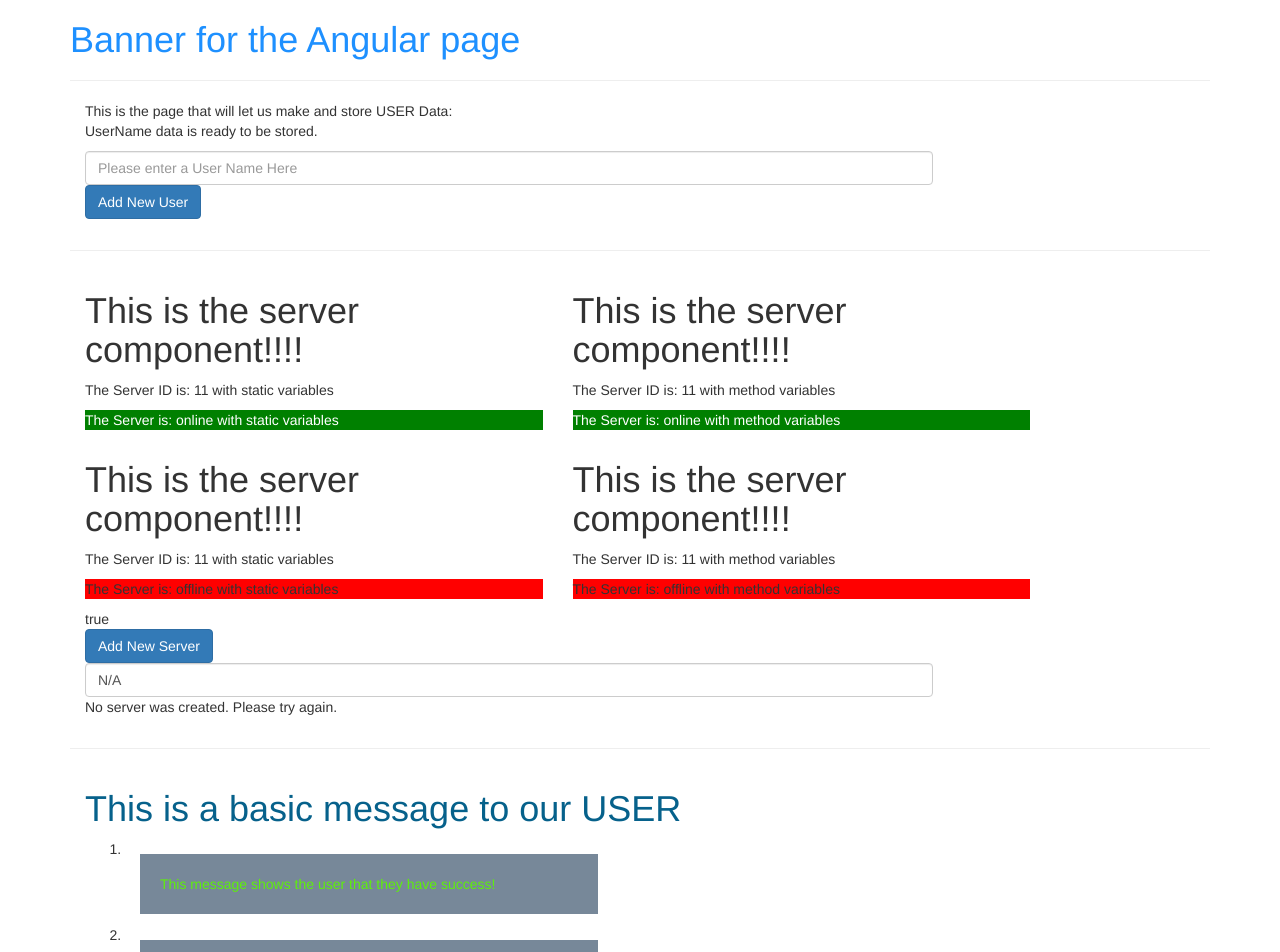
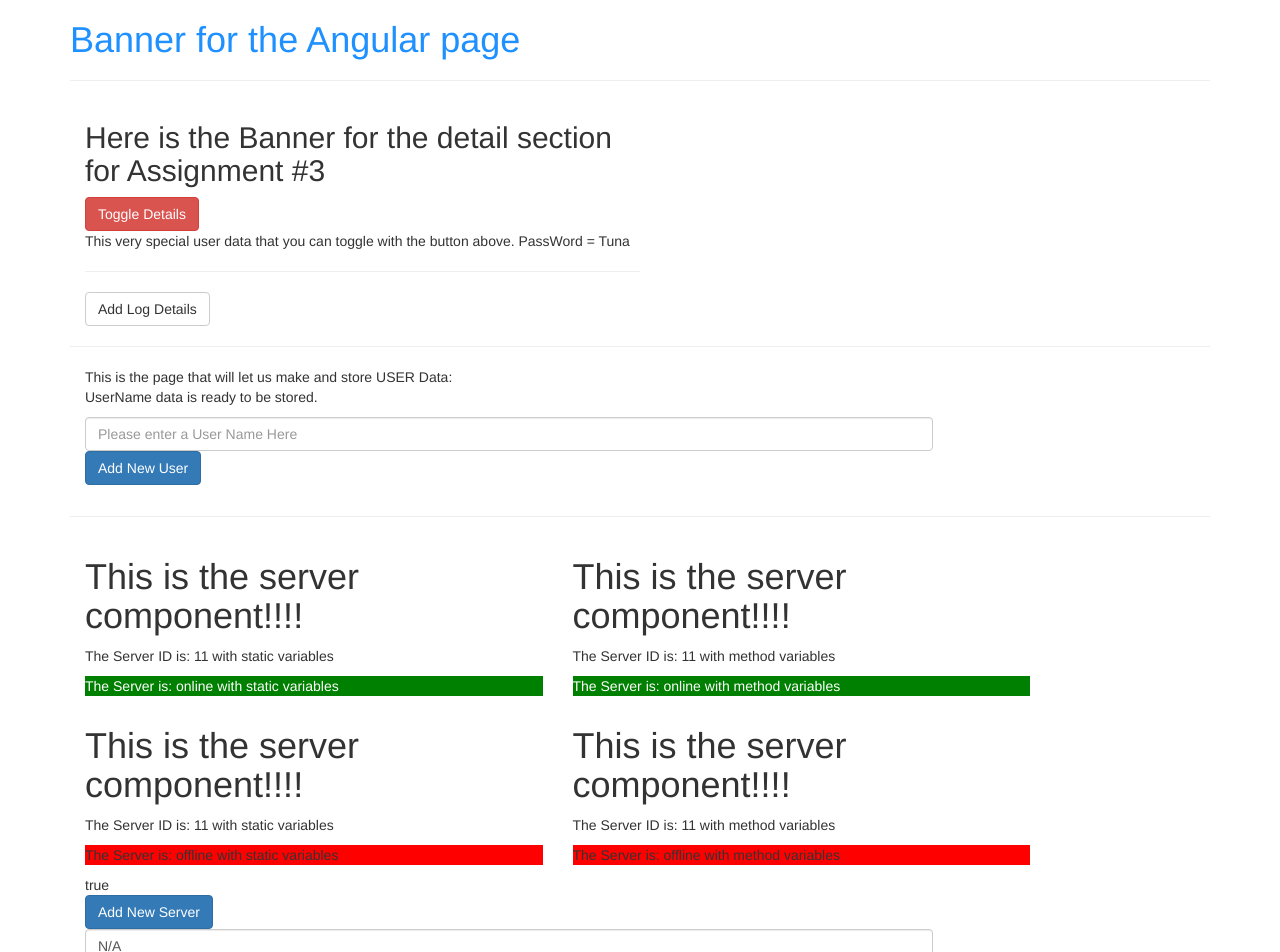
Before and after one commit to PhillByrd2018/Angualr_workshop, an Angular app: page / in a window 1280 px wide. Shown: the top 952 px of the page. Built offline with nearby package versions, Linux system fonts and the light colour scheme.

Commit message:
Finished assignment #3 and ready to start the course project. I covered ng-for and using the index of the for loop to set Class and css style sheets

```diff
--- a/src/app/app.component.html
+++ b/src/app/app.component.html
@@ -2,6 +2,8 @@
     <div class="row">
         <div class="col-xs-12">
                 <h1>Banner for the Angular page</h1>
+                <hr>
+                <app-details></app-details>
                 <hr>
                 <app-user></app-user>
                 <hr>
--- a/src/app/app.module.ts
+++ b/src/app/app.module.ts
@@ -10,6 +10,7 @@ import { MessagesComponent } from './messages/messages.component';
 import { WarningMessageComponent } from './message/warning-message/warning-message.component';
 import { SuccessMessageComponent } from './message/success-message/success-message.component';
 import { UserComponent } from './user/user.component';
+import { DetailsComponent } from './details/details.component';
 
 @NgModule({
   declarations: [
@@ -20,7 +21,8 @@ import { UserComponent } from './user/user.component';
     MessagesComponent,
     WarningMessageComponent,
     SuccessMessageComponent,
-    UserComponent
+    UserComponent,
+    DetailsComponent
   ],
   imports: [
     BrowserModule,
--- /dev/null
+++ b/src/app/details/details.component.css
@@ -0,0 +1,5 @@
+.white-text {
+    color: white;
+
+
+}
--- /dev/null
+++ b/src/app/details/details.component.html
@@ -0,0 +1,18 @@
+
+<div class="container">
+  <div class="row">
+      <div class="col-xs-6">
+        <h2>Here is the Banner for the detail section for Assignment #3</h2>
+        <button class="btn btn-danger" (click)="onShowDetails()">Toggle Details</button>
+        <br>
+        <p *ngIf="showDetails">This very special user data that you can toggle with the button above. PassWord = Tuna</p>
+        <hr>
+        <button class="btn btn-default" (click)="addToLog()">Add Log Details</button>
+        <br>
+        <div *ngFor="let logItem of log; let logIndex = index"
+        [ngStyle]="{backgroundColor: logIndex > 4 ? 'blue' : 'transparent'}"
+        [ngClass]="{'white-text': logIndex > 4}"
+        >Log Item Number: {{logItem}}</div>
+      </div>
+    </div>
+</div>
--- /dev/null
+++ b/src/app/details/details.component.ts
@@ -0,0 +1,28 @@
+import { Component, OnInit } from '@angular/core';
+
+@Component({
+  selector: 'app-details',
+  templateUrl: './details.component.html',
+  styleUrls: ['./details.component.css']
+})
+export class DetailsComponent implements OnInit {
+
+  showDetails = true;
+  log = [];
+  constructor() { }
+
+  onShowDetails() {
+    this.showDetails = !this.showDetails;
+
+
+  }
+
+  addToLog() {
+    // this.log.push(this.log.length + 1);
+    this.log.push(new Date);
+
+  }
+  ngOnInit() {
+  }
+
+}
--- a/src/app/servers/servers.component.html
+++ b/src/app/servers/servers.component.html
@@ -1,7 +1,7 @@
 
 
-<app-server></app-server>
-<app-server></app-server>
+<app-server *ngFor="let server of servers"></app-server>
+
 
 
 
--- a/src/app/servers/servers.component.ts
+++ b/src/app/servers/servers.component.ts
@@ -10,6 +10,7 @@ export class ServersComponent implements OnInit {
   allowNewServer = false;
   serverName = 'N/A';
   serverCreated = false;
+  servers = ['TestServer', 'TestServer2'];
 
 serverCreationStatus = 'No Server was created!';
 
@@ -23,6 +24,7 @@ serverCreationStatus = 'No Server was created!';
    onCreateServer() {
     this.serverCreationStatus = 'Server was created. The name of the new server is: ' + this.serverName;
     this.serverCreated = true;
+    this.servers.push(this.serverName);
 
    }
 
```
Also changed, not shown: 1 other file (tests, documents, lock files or other folders).
